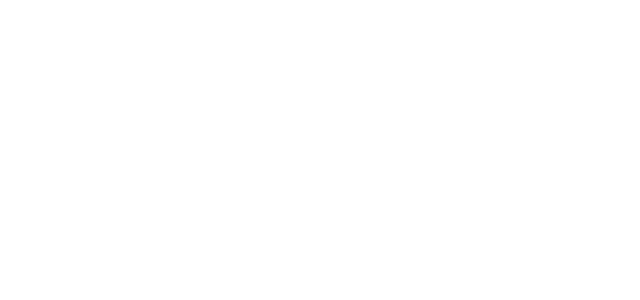
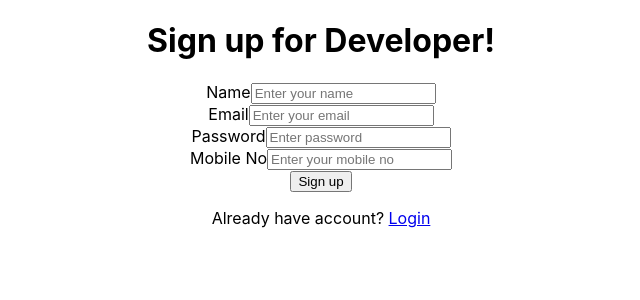
Before and after one commit to hackathonCoinDCX/ico, a React (Create React App) app: page /SignUpDev in a window 1280 px wide. Before the commit this address had no page. Shown: the top 300 px of the page, without its empty margins (319-959 px from the left). Built offline with nearby package versions, Linux system fonts and the light colour scheme.

Commit message:
signup fields changed

```diff
--- a/package.json
+++ b/package.json
@@ -7,6 +7,7 @@
     "@testing-library/react": "^13.3.0",
     "@testing-library/user-event": "^13.5.0",
     "react": "^18.2.0",
+    "react-bootstrap": "^2.5.0",
     "react-dom": "^18.2.0",
     "react-router-dom": "^6.3.0",
     "react-scripts": "5.0.1",
--- a/src/App.js
+++ b/src/App.js
@@ -1,6 +1,11 @@
 import logo from './logo.svg';
 import './App.css';
 import HomePage from './components/HomePage'
+import SignUpDev from './components/SignUpDev'
+import LoginDev from './components/LoginDev'
+import SignUpIn from './components/SignUpIn'
+import LoginIn from './components/LoginIn'
+
 import { BrowserRouter, Route, Routes } from "react-router-dom";
 
 function App() {
@@ -8,11 +13,13 @@
     <div className="App">
       <BrowserRouter>
       <Routes>
+
         <Route exact path="/" element={<HomePage/>}/>
-        {/* <Route exact path="/SignUpDev" element={<SignUpDev/>}/>
+        <Route exact path="/LoginIn" element={<LoginIn/>}/>
         <Route exact path="/LoginDev" element={<LoginDev/>}/>
+        <Route exact path="/SignUpDev" element={<SignUpDev/>}/>
         <Route exact path="/SignUpIn" element={<SignUpIn/>}/>
-        <Route exact path="/LoginIn" element={<LoginIn/>}/> */}
+
       </Routes>
       </BrowserRouter>
     </div>
--- a/src/components/SignUpDev.js
+++ b/src/components/SignUpDev.js
@@ -36,12 +36,25 @@
           <Col md="4">
             <h1>Sign up for Developer!</h1>
             <Form>
+
               <Form.Group controlId="usernameId">
-                <Form.Label>User name</Form.Label>
+                <Form.Label>Name</Form.Label>
                 <Form.Control
                   type="text"
-                  name="username"
-                  placeholder="Enter user name"
+                  name="uname"
+                  placeholder="Enter your name"
+                  value={this.state.username}
+                  onChange={this.onChange}
+                />
+                <FormControl.Feedback type="invalid"></FormControl.Feedback>
+
+              </Form.Group>
+              <Form.Group controlId="useremailId">
+                <Form.Label>Email</Form.Label>
+                <Form.Control
+                  type="text"
+                  name="uEmail"
+                  placeholder="Enter your email"
                   value={this.state.username}
                   onChange={this.onChange}
                 />
@@ -49,7 +62,7 @@
               </Form.Group>
 
               <Form.Group controlId="passwordId">
-                <Form.Label>Your password</Form.Label>
+                <Form.Label>Password</Form.Label>
                 <Form.Control
                   type="password"
                   name="password"
@@ -59,6 +72,19 @@
                 />
                 <Form.Control.Feedback type="invalid"></Form.Control.Feedback>
               </Form.Group>
+
+              <Form.Group controlId="mobileno">
+                <Form.Label>Mobile No</Form.Label>
+                <Form.Control
+                  type="number"
+                  name="umobile"
+                  placeholder="Enter your mobile no"
+                  value={this.state.username}
+                  onChange={this.onChange}
+                />
+                <FormControl.Feedback type="invalid"></FormControl.Feedback>
+                </Form.Group>
+
             </Form>
             <Button
               color="primary"
--- a/src/components/SignUpIn.js
+++ b/src/components/SignUpIn.js
@@ -36,12 +36,25 @@
           <Col md="4">
             <h1>Sign up for Investor!</h1>
             <Form>
+
               <Form.Group controlId="usernameId">
-                <Form.Label>User name</Form.Label>
+                <Form.Label>Name</Form.Label>
                 <Form.Control
                   type="text"
-                  name="username"
-                  placeholder="Enter user name"
+                  name="uname"
+                  placeholder="Enter your name"
+                  value={this.state.username}
+                  onChange={this.onChange}
+                />
+                <FormControl.Feedback type="invalid"></FormControl.Feedback>
+
+              </Form.Group>
+              <Form.Group controlId="useremailId">
+                <Form.Label>Email</Form.Label>
+                <Form.Control
+                  type="text"
+                  name="uEmail"
+                  placeholder="Enter your email"
                   value={this.state.username}
                   onChange={this.onChange}
                 />
@@ -49,7 +62,7 @@
               </Form.Group>
 
               <Form.Group controlId="passwordId">
-                <Form.Label>Your password</Form.Label>
+                <Form.Label>Password</Form.Label>
                 <Form.Control
                   type="password"
                   name="password"
@@ -59,13 +72,26 @@
                 />
                 <Form.Control.Feedback type="invalid"></Form.Control.Feedback>
               </Form.Group>
+
+              <Form.Group controlId="mobileno">
+                <Form.Label>Mobile No</Form.Label>
+                <Form.Control
+                  type="number"
+                  name="umobile"
+                  placeholder="Enter your mobile no"
+                  value={this.state.username}
+                  onChange={this.onChange}
+                />
+                <FormControl.Feedback type="invalid"></FormControl.Feedback>
+                </Form.Group>
+
             </Form>
             <Button
               color="primary"
               onClick={this.onSignupClick}
             >Sign up</Button>
             <p className="mt-2">
-              Already have account? <Link to="/LoginDev">Login</Link>
+              Already have account? <Link to="/LoginIn">Login</Link>
             </p>
           </Col>
         </Row>
```
Also changed, not shown: 1 other file (tests, documents, lock files or other folders).
